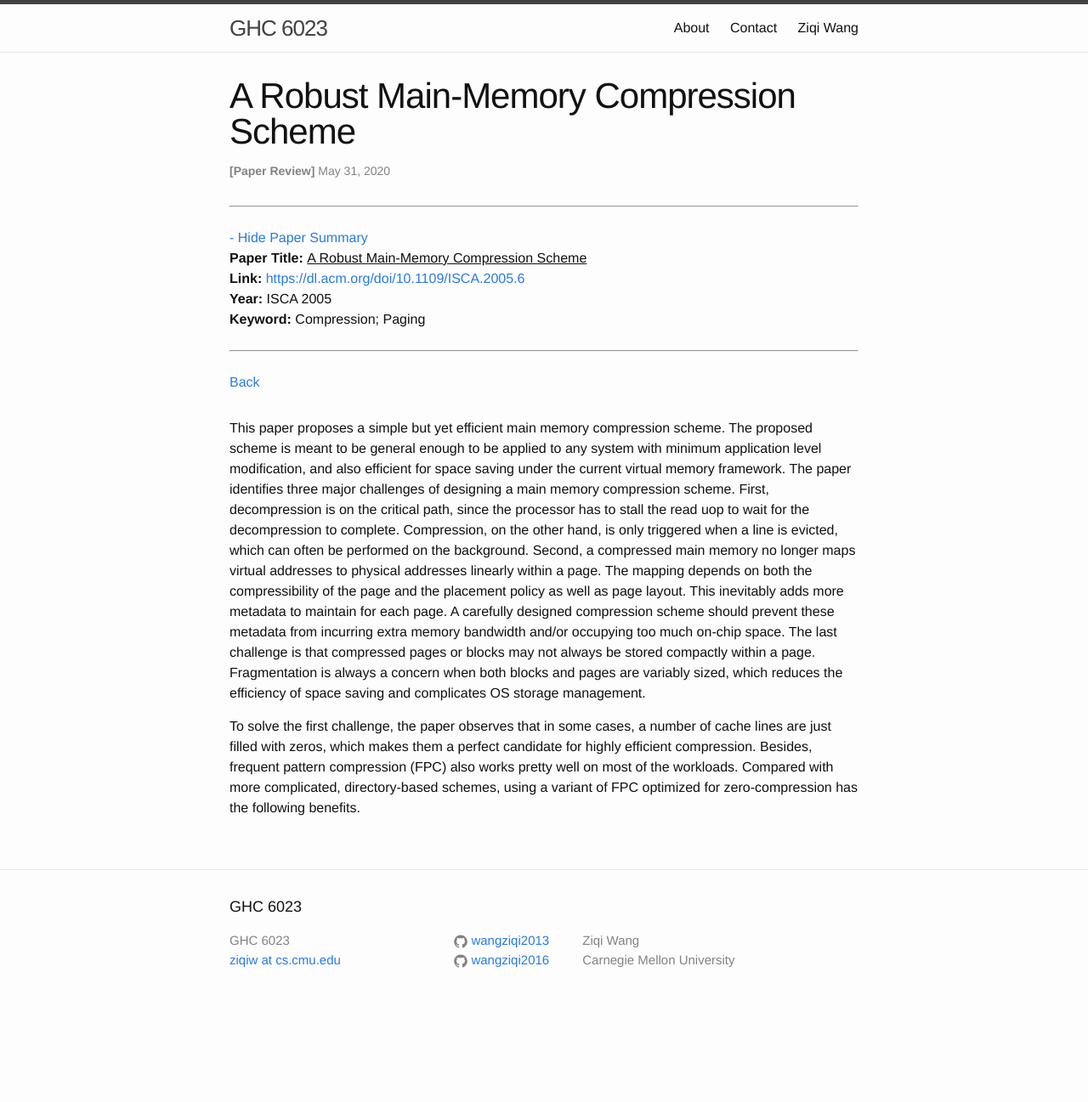
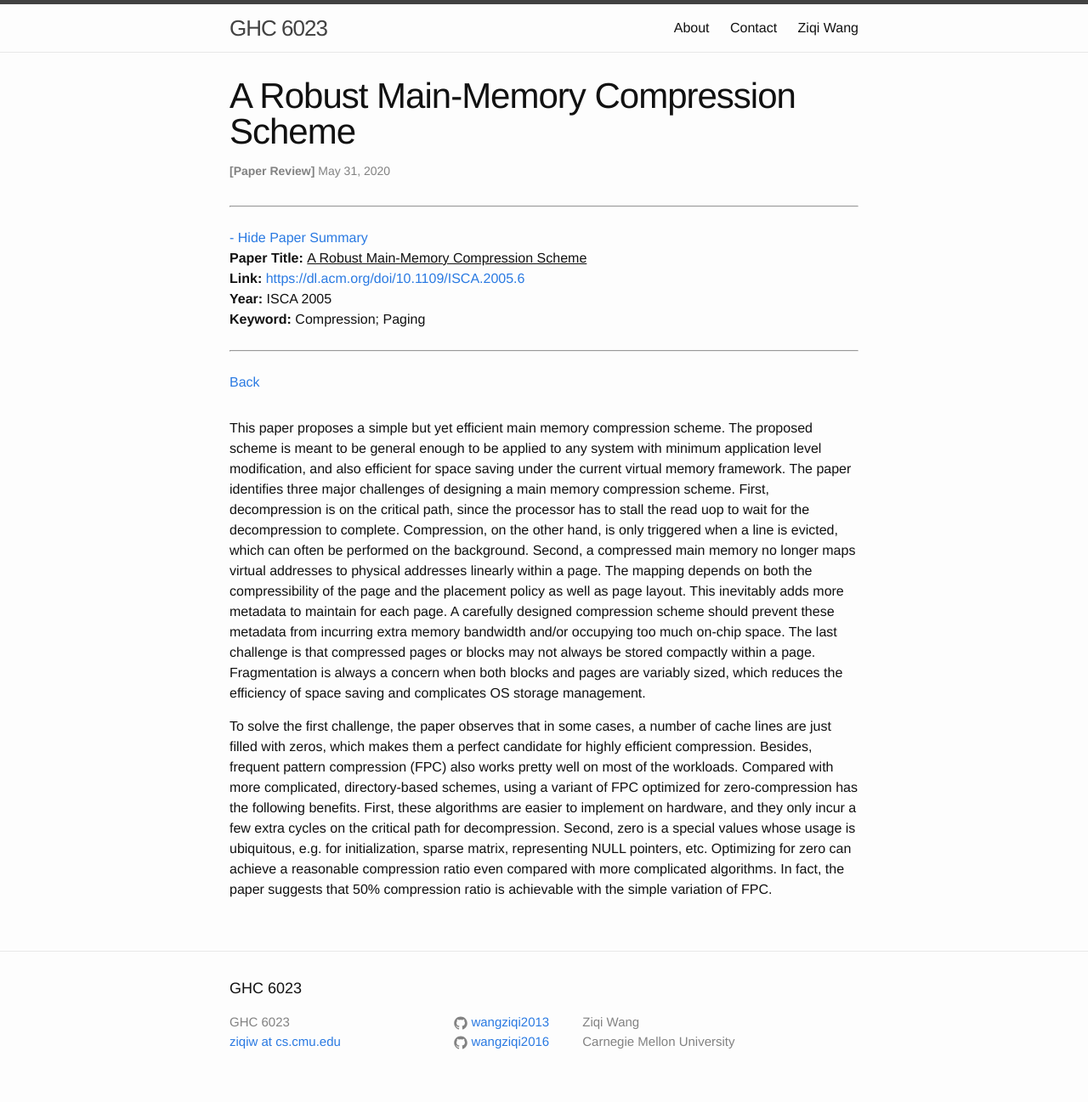
Before and after one commit to wangziqi2013/wangziqi2013.github.io, a Jekyll site: the page built from _posts/2020-05-31-a-robust-main-mem-compression-scheme.markdown, in a window 1280 px wide. Shown: the whole page at 85% size. Built offline with Jekyll 4.4.1, drawn with Linux system fonts in a browser that asks for light colours; before the commit the page ends 1201 px from its top, so only the background shows below that.

Commit message:
Adding reasons

```diff
--- a/_posts/2020-05-31-a-robust-main-mem-compression-scheme.markdown
+++ b/_posts/2020-05-31-a-robust-main-mem-compression-scheme.markdown
@@ -29,4 +29,8 @@ of space saving and complicates OS storage management.
 To solve the first challenge, the paper observes that in some cases, a number of cache lines are just filled with zeros,
 which makes them a perfect candidate for highly efficient compression. Besides, frequent pattern compression (FPC) also
 works pretty well on most of the workloads. Compared with more complicated, directory-based schemes, using a variant
-of FPC optimized for zero-compression has the following benefits.
+of FPC optimized for zero-compression has the following benefits. First, these algorithms are easier to implement on
+hardware, and they only incur a few extra cycles on the critical path for decompression. Second, zero is a special values
+whose usage is ubiquitous, e.g. for initialization, sparse matrix, representing NULL pointers, etc. Optimizing for zero
+can achieve a reasonable compression ratio even compared with more complicated algorithms. In fact, the paper suggests
+that 50% compression ratio is achievable with the simple variation of FPC.
```
